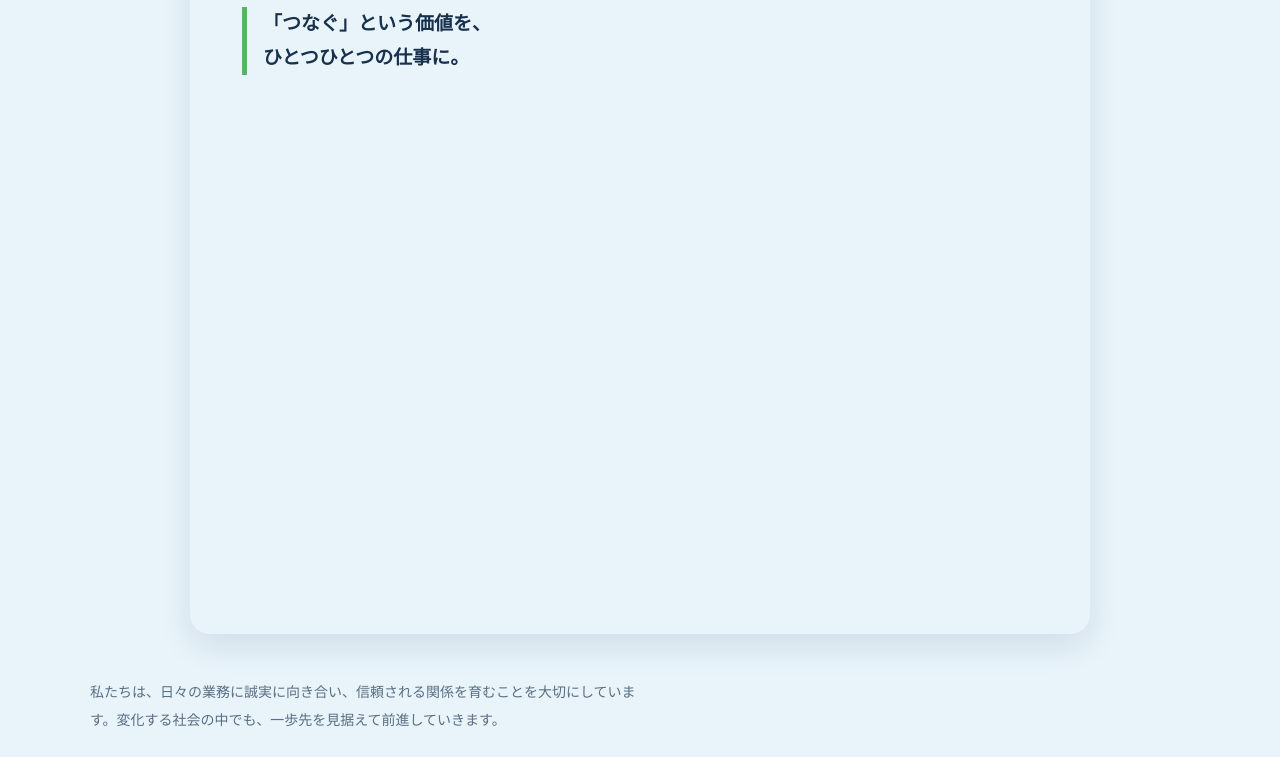
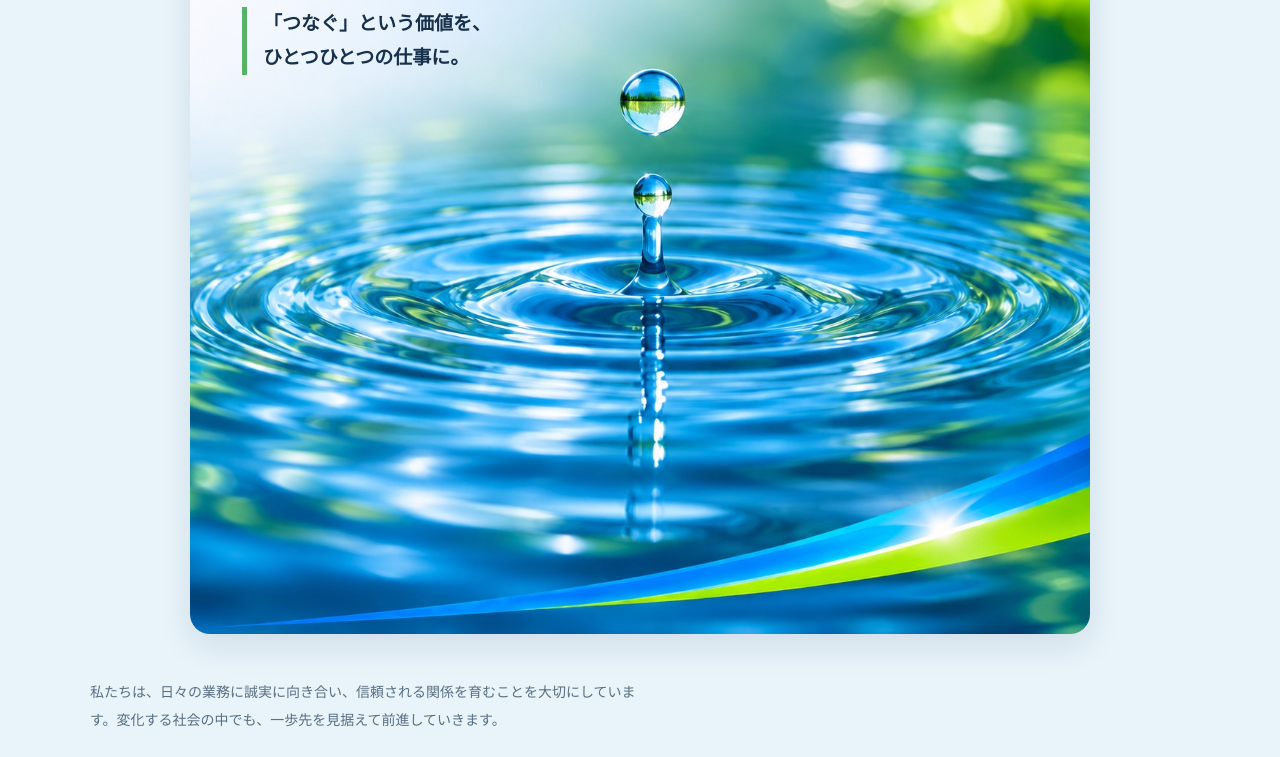
Before and after one commit to Youko338/link-website, a plain HTML site: page company.html in a window 1280 px wide. Shown: the part 383-1140 px from the top of the page. Drawn offline with Linux system fonts and the light colour scheme.

Commit message:
全下層ページの見出しを支給原画（tall＋ロゴ内蔵）に統一

```diff
--- a/assets/style.css
+++ b/assets/style.css
@@ -179,6 +179,7 @@ html,body{overscroll-behavior:none}
 .page-head.tall .section-title{font-size:clamp(44px,4.6vw,64px)}
 .page-head.tall .ph-bg::after{background:none}
 .page-head.tall .ph-biz{background-position:50% 50%}
+.page-head.tall .ph-bg{background-position:50% 50%}
 @media (max-width:700px){
 .page-head.tall{width:calc(100% - 24px);min-height:0}
 .page-head.tall .ph-in{padding-top:30px}
```
Also changed, not shown: assets/original-company-tall.jpg (added), assets/original-contact-tall.jpg (added), assets/original-news-tall.jpg (added), assets/original-privacy-tall.jpg (added), assets/original-recruit-tall.jpg (added).
